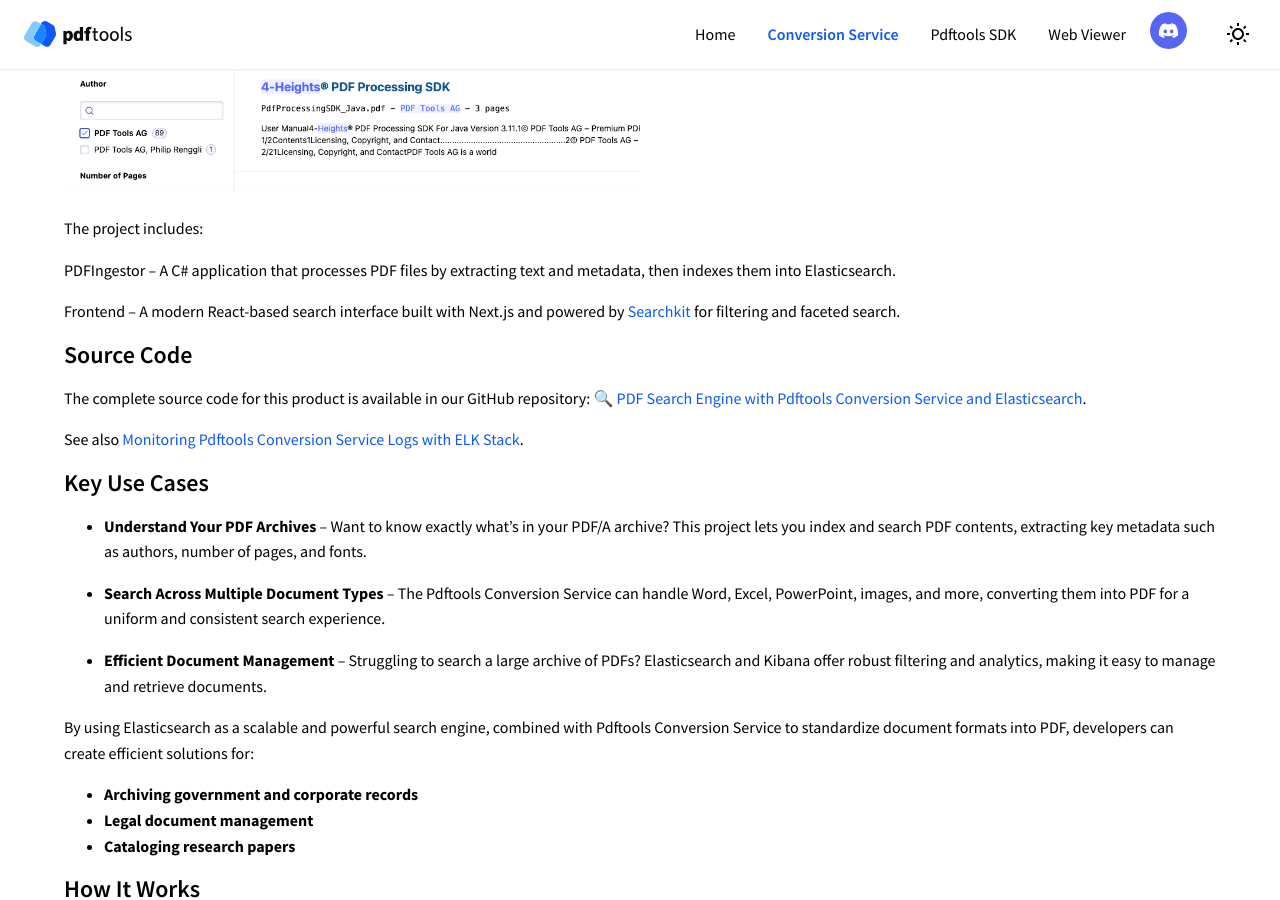
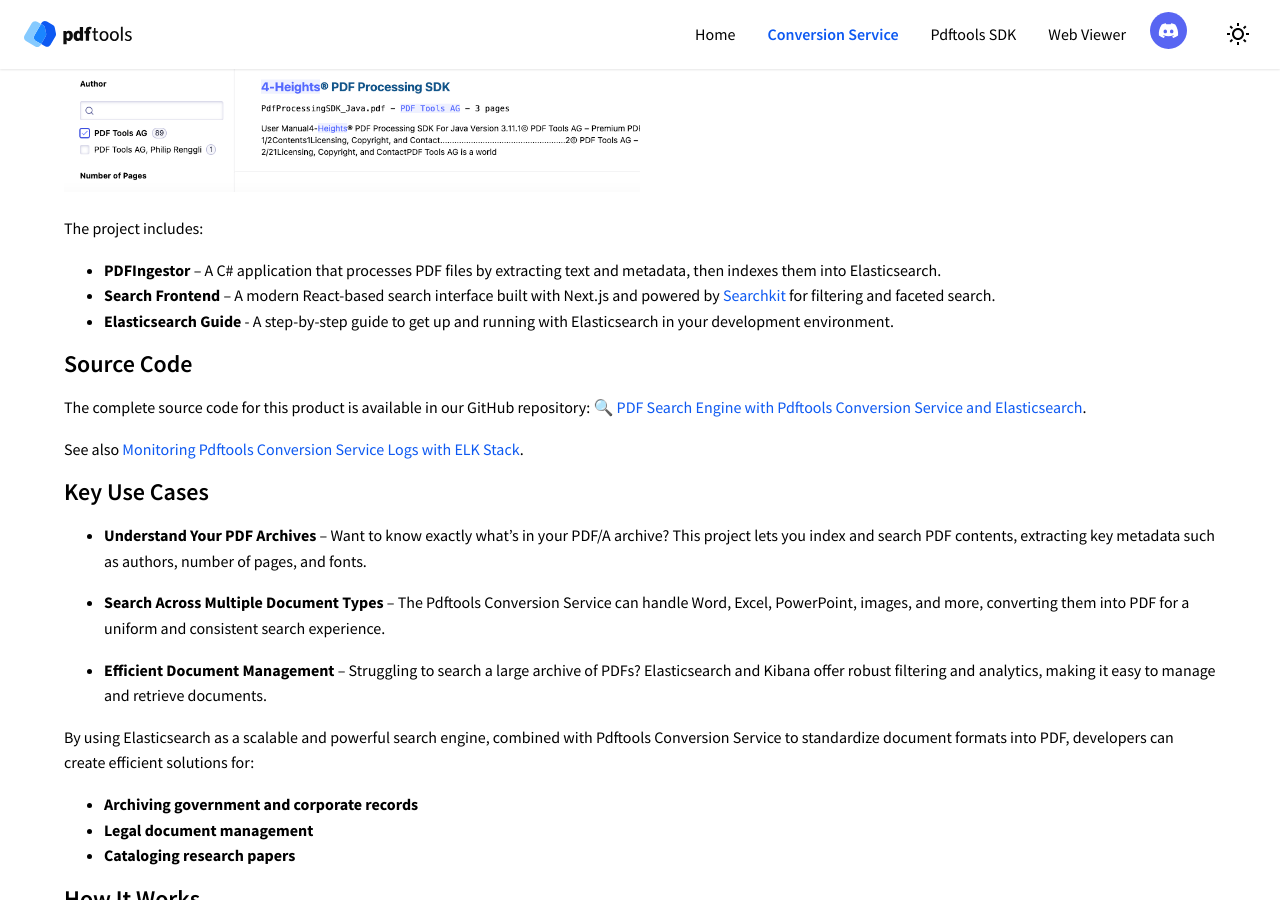
Before and after one commit to pdf-tools/pdf_code_samples, a Jekyll site: the page built from docs/tutorials/pdf-search-engine.md, in a window 1280 px wide and 900 px high, scrolled down 1045 px. Built offline with Jekyll 4.4.1, drawn with Linux system fonts in a browser that asks for light colours.

Commit message:
Tuning the search engine tutorial content

```diff
--- a/docs/tutorials/pdf-search-engine.md
+++ b/docs/tutorials/pdf-search-engine.md
@@ -17,9 +17,9 @@
 
 The project includes:
 
-PDFIngestor – A C# application that processes PDF files by extracting text and metadata, then indexes them into Elasticsearch.
-
-Frontend – A modern React-based search interface built with Next.js and powered by [Searchkit](https://www.searchkit.co/) for filtering and faceted search.
+- **PDFIngestor** – A C# application that processes PDF files by extracting text and metadata, then indexes them into Elasticsearch.
+- **Search Frontend** – A modern React-based search interface built with Next.js and powered by [Searchkit](https://www.searchkit.co/) for filtering and faceted search.
+- **Elasticsearch Guide** - A step-by-step guide to get up and running with Elasticsearch in your development environment.
 
 ### Source Code
 
```
